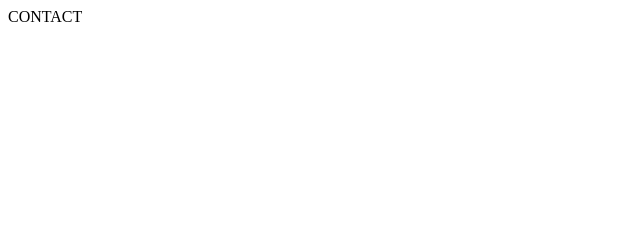
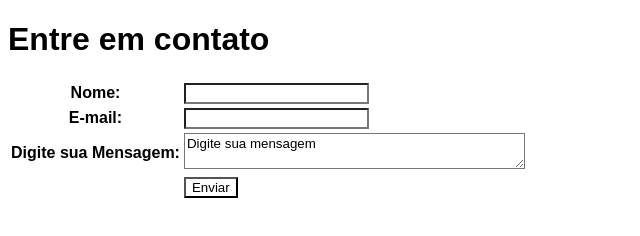
Before and after one commit to tobiasmota/meuprimeirosite, a plain HTML site: page contact.html in a window 1280 px wide. Shown: the whole page, without its empty margins (0-640 px from the left). Drawn offline with Linux system fonts and the light colour scheme.

Commit message:
Update contact.html

```diff
--- a/contact.html
+++ b/contact.html
@@ -1 +1,44 @@
-CONTACT
+<!DOCTYPE html>
+<html lang="en">
+<head>
+    <meta charset="UTF-8">
+    <meta name="viewport" content="width=device-width, initial-scale=1.0">
+    <title>Meu contato</title>
+    <style>
+    *{
+        color: black;
+    background-color: white;
+    font-family: Arial, Helvetica, sans-serif;
+    }
+
+
+
+
+    </style>
+</head>
+<body>
+    <h1>Entre em contato</h1>
+    <form action="" method="">
+        <table>
+            <tr>
+                <th><label for="nome">Nome:</label></th>
+                <td><input type="text" name="nome" id="nome"></td>
+            </tr>
+            <tr>
+                <th><label for="email">E-mail:</label></th>
+                <td><input type="email" name="email" id="email"></td>
+            </tr>
+            <tr>
+                <th><label for="msg">Digite sua Mensagem:</label>
+                </th>
+                <td><textarea name="msg" rows"5" cols="40">Digite sua mensagem</textarea></td>
+            </tr>
+            <tr>
+                <td></td>
+                <td> <button>Enviar</button></td>
+            </tr>
+        </table>
+    </form>
+
+</body>
+</html>
```
